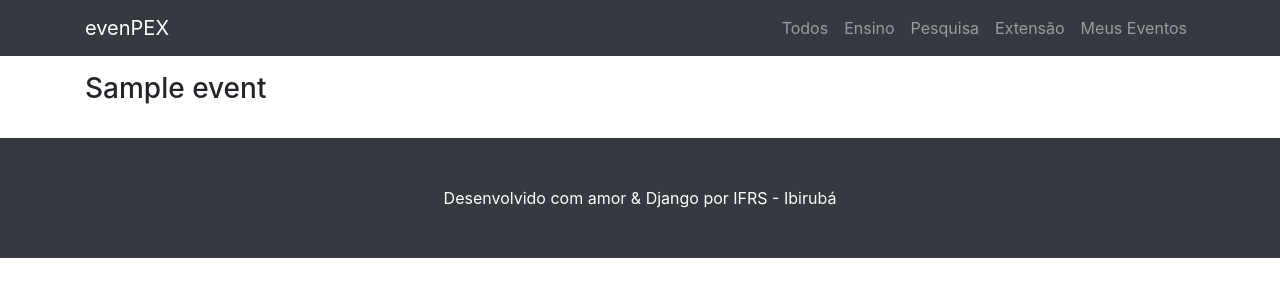
After one commit to ifrs-dev/evenpex, a Django app: page /evento/1/ in a window 1280 px wide. The commit adds this page. Shown: the top 300 px of the page. Run offline with Django 3.2, Linux system fonts and the light colour scheme; tables that the repository leaves empty hold one stand-in row (values such as "Sample post"); parts of the project's set-up code (start-up, migrations or seed data) failed here and were passed over; some libraries are stand-ins or nearby versions.

```diff
--- /dev/null
+++ b/bk.json
@@ -0,0 +1 @@
+[{"model": "events.event", "pk": 2, "fields": {"title": "Churras na casa do Tiago", "description": "Open caipirosca e picanha", "start_date": "2018-05-17", "kind": 1}}, {"model": "events.event", "pk": 3, "fields": {"title": "Caf\u00e9 da manh\u00e3 na casa do ronaldo", "description": "open de tody", "start_date": "2018-05-18", "kind": 1}}, {"model": "events.event", "pk": 4, "fields": {"title": "Evento Extens\u00e3o 1", "description": "Evento Extens\u00e3o 1", "start_date": "2018-05-24", "kind": 3}}, {"model": "events.event", "pk": 5, "fields": {"title": "Evento Extens\u00e3o 1", "description": "Evento Extens\u00e3o 1", "start_date": "2018-05-24", "kind": 3}}, {"model": "events.event", "pk": 6, "fields": {"title": "Evento Ensino 1", "description": "Evento Ensino 1", "start_date": "2018-05-24", "kind": 2}}, {"model": "events.event", "pk": 7, "fields": {"title": "Evento Ensino 1", "description": "Desc Ensino", "start_date": "2018-05-24", "kind": 2}}, {"model": "events.registration", "pk": 1, "fields": {"event": 6, "user": 2, "status": 1}}]
--- a/evenpex/settings.py
+++ b/evenpex/settings.py
@@ -3,7 +3,7 @@ Django settings for evenpex project.
 
 Generated by 'django-admin startproject' using Django 2.0.1.
 
-For more information on this file, see
+For more information on this /file, see
 https://docs.djangoproject.com/en/2.0/topics/settings/
 
 For the full list of settings and their values, see
@@ -119,3 +119,6 @@ USE_TZ = True
 # https://docs.djangoproject.com/en/2.0/howto/static-files/
 
 STATIC_URL = '/static/'
+
+MEDIA_URL = '/media/'
+MEDIA_ROOT = os.path.join(BASE_DIR, 'media')  # NOQA
--- a/evenpex/templates/base.html
+++ b/evenpex/templates/base.html
@@ -14,8 +14,50 @@
   </head>
   <body>
 
+    <!-- Navigation -->
+    <nav class="navbar navbar-expand-lg navbar-dark bg-dark fixed-top">
+      <div class="container">
+        <a class="navbar-brand" href="#">evenPEX</a>
+        <button class="navbar-toggler" type="button" data-toggle="collapse" data-target="#navbarResponsive" aria-controls="navbarResponsive" aria-expanded="false" aria-label="Toggle navigation">
+          <span class="navbar-toggler-icon"></span>
+        </button>
+        <div class="collapse navbar-collapse" id="navbarResponsive">
+          <ul class="navbar-nav ml-auto">
+            <li class="nav-item">
+              <a class="nav-link" href="{% url 'home' %}">Todos</a>
+            </li>
+            <li class="nav-item">
+              <a class="nav-link" href="{% url 'event-teaching' %}">Ensino</a>
+            </li>
+            <li class="nav-item">
+              <a class="nav-link" href="{% url 'event-search' %}">Pesquisa</a>
+            </li>
+            <li class="nav-item">
+              <a class="nav-link" href="{% url 'event-extension' %}">Extensão</a>
+            </li>
+            <li class="nav-item">
+              <a class="nav-link" href="#">Meus Eventos</a>
+            </li>
+          </ul>
+        </div>
+      </div>
+    </nav>
+
+    <!-- Page Content -->
+    <div class="container">
+    <br><br><br>
     {% block content %}
     {% endblock content %}
+    </div>
+
+    <!-- Footer -->
+    <br>
+    <footer class="py-5 bg-dark">
+      <div class="container">
+        <p class="m-0 text-center text-white">Desenvolvido com amor & Django por IFRS - Ibirubá</p>
+      </div>
+      <!-- /.container -->
+    </footer>
 
     <!-- Optional JavaScript -->
     <!-- jQuery first, then Popper.js, then Bootstrap JS -->
--- /dev/null
+++ b/evenpex/templates/event-detail.html
@@ -0,0 +1,7 @@
+{% extends "base.html" %}
+
+{% block content %}
+
+  <h3>{{ object.title }}</h3>
+
+{% endblock content %}
--- a/evenpex/urls.py
+++ b/evenpex/urls.py
@@ -15,11 +15,16 @@ Including another URLconf
 """
 from django.contrib import admin
 from django.urls import path
+from django.conf.urls.static import static
+from django.conf import settings
 
-from events.views import EventListView
-
+from events import views
 
 urlpatterns = [
-    path('', EventListView.as_view()),
+    path('', views.EventListView.as_view(), name="home"),
+    path('evento/<int:pk>/', views.EventDetailView.as_view(), name='event-detail'),
+    path('eventos-pesquisa/', views.EventSearchListView.as_view(), name="event-search"),
+    path('eventos-extensao/', views.EventExtensionListView.as_view(), name="event-extension"),
+    path('eventos-ensino/', views.EventTeachingListView.as_view(), name="event-teaching"),
     path('admin/', admin.site.urls),
-]
+] + static(settings.MEDIA_URL, document_root=settings.MEDIA_ROOT)
--- a/events/admin.py
+++ b/events/admin.py
@@ -1,6 +1,7 @@
 from django.contrib import admin
 
-from events.models import Event
+from events.models import Event, Registration
 
 
 admin.site.register(Event)
+admin.site.register(Registration)
--- a/events/models.py
+++ b/events/models.py
@@ -1,4 +1,5 @@
 from django.db import models
+from django.contrib.auth.models import User
 
 CHOICES_EVENT = (
     (1, "Pesquisa"),
@@ -6,8 +7,28 @@ CHOICES_EVENT = (
     (3, "Extensão"),
 )
 
+CHOICES_STATUS = (
+    (1, "Inscrit@"),
+    (2, "Presente"),
+    (3, "Ausente"),
+)
+
+
 class Event(models.Model):
     title = models.CharField(max_length=45)
     description = models.TextField()
     start_date = models.DateField()
-    kind = models.IntegerField(choices=CHOICES_EVENT)
+    kind = models.IntegerField(choices=CHOICES_EVENT, default=1)
+    banner = models.ImageField(upload_to='events_banners')
+
+    def __str__(self):
+        return self.title
+
+
+class Registration(models.Model):
+    event = models.ForeignKey(Event, on_delete=models.PROTECT)
+    user = models.ForeignKey(User, on_delete=models.PROTECT)
+    status = models.IntegerField(choices=CHOICES_STATUS)
+
+    def __str__(self):
+        return self.event.title + ' - ' + self.user.first_name
--- a/events/views.py
+++ b/events/views.py
@@ -1,7 +1,25 @@
-from django.views.generic import ListView
+from django.views.generic import ListView, DetailView
 
 from events.models import Event
+
+
+class EventDetailView(DetailView):
+    model = Event
+    template_name = 'event-detail.html'
+
 
 class EventListView(ListView):
     model = Event
     template_name = 'event-list.html'
+
+
+class EventSearchListView(EventListView):
+    queryset = Event.objects.filter(kind=1)
+
+
+class EventTeachingListView(EventListView):
+    queryset = Event.objects.filter(kind=2)
+
+
+class EventExtensionListView(EventListView):
+    queryset = Event.objects.filter(kind=3)
```
Also changed, not shown: evenpex/templates/event-list.html (+2 -52 lines), media/events_banners/wp.jpg (added).
